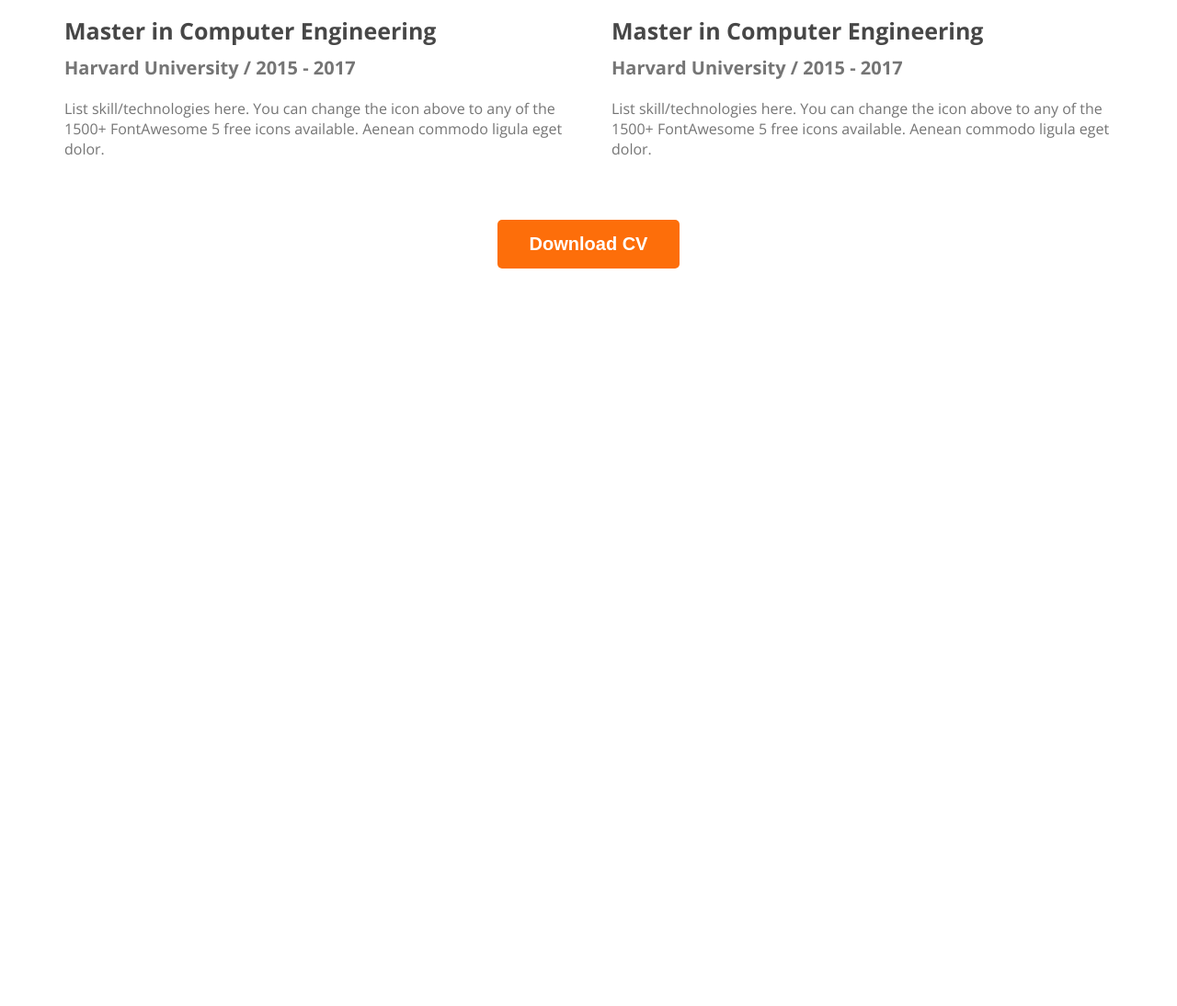
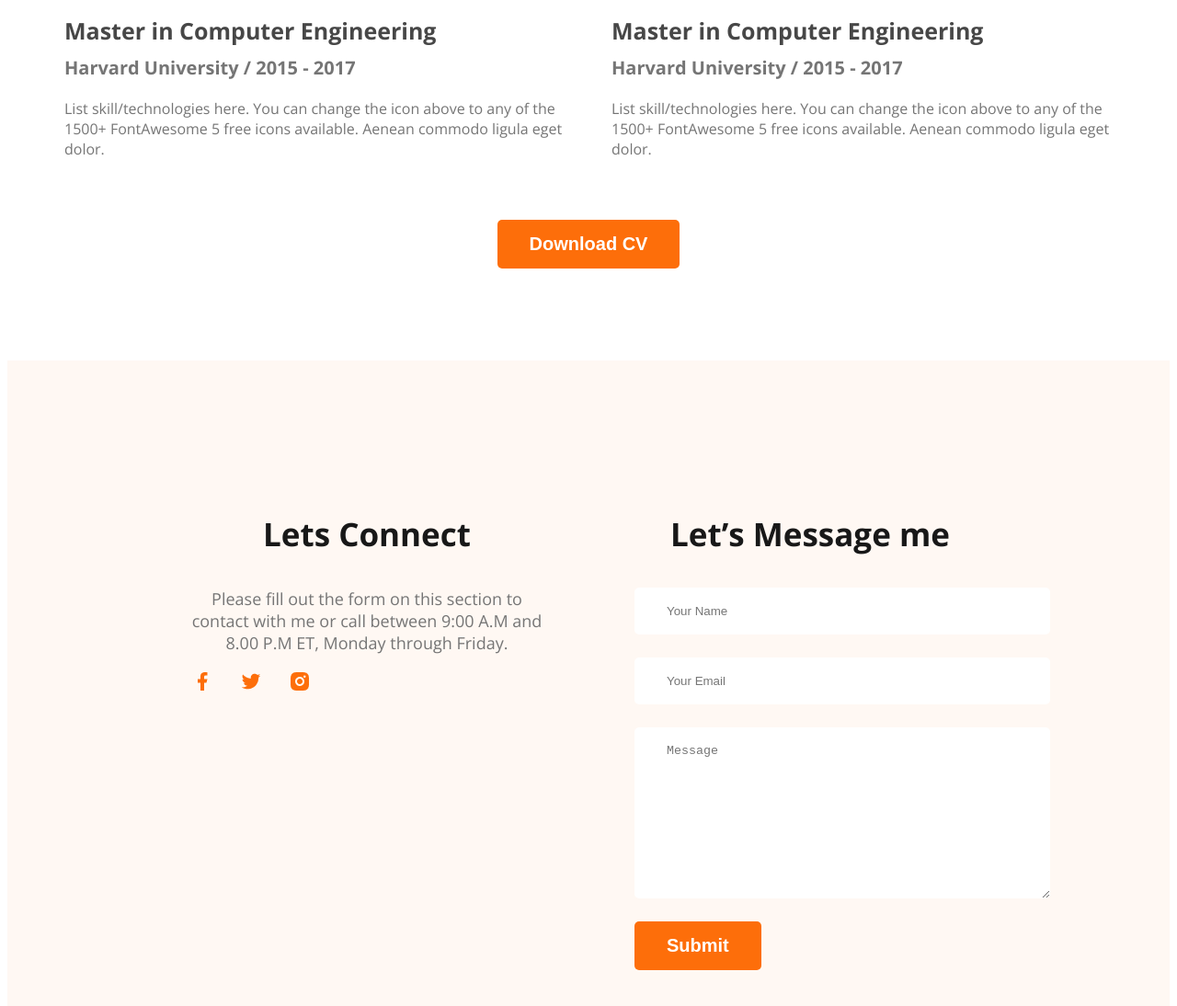
Before and after one commit to naima-tushin/portfolio-website, a plain HTML site: page index.html in a window 1280 px wide. Shown: the part 2795-3889 px from the top of the page at 92% size. Before the commit the page ends 3095 px from the top, so only its background shows below. Drawn offline with nearby package versions, Linux system fonts and the light colour scheme.

Commit message:
finished

```diff
--- a/css/style.css
+++ b/css/style.css
@@ -203,7 +203,35 @@ main {
     font-size: 16px;
     font-weight: 400;
 }
-.download_CV{
+
+.download_CV {
     text-align: center;
     margin-top: 50px;
 }
+
+/* footer section start */
+footer {
+    display: flex;
+    gap: 100px;
+    background: #FFF8F3;
+    margin-top: 100px;
+    padding: 130px 200px;
+}
+
+.footer_column {
+    width: 50%;
+}
+.social_links a{
+    margin-right: 25px;
+}
+.contact input[type="text"], input[type="email"],
+textarea {
+    display: block;
+    margin-bottom: 25px;
+    padding: 18px 35px;
+    color: #757575;
+    border-radius: 5px;
+    background: #FFF;
+    border: none;
+    width: 100%;
+}
--- a/index.html
+++ b/index.html
@@ -142,8 +142,26 @@
         </div>
     </section>
     </main>
+    <!-- footer section start -->
     <footer>
-
+        <div class="footer_column">
+            <h3 class="about_title">Lets Connect</h3>
+            <p class="about_para">Please fill out the form on this section to contact with me or call between 9:00 A.M and 8.00 P.M ET, Monday through Friday.</p>
+            <div class="social_links">
+                <a href=""><img src="images/icons/facebook.png" alt="Facebook"></a>
+                <a href=""><img src="images/icons/twitter.png" alt="Twitter"></a>
+                <a href=""><img src="images/icons/insta.png" alt="Insta"></a>
+            </div>
+        </div>
+        <div class="footer_column">
+            <h3 class="about_title">Let’s Message me</h3>
+            <form class="contact" action="">
+                <input type="text" placeholder="Your Name">
+                <input type="email" placeholder="Your Email">
+                <textarea name="" placeholder="Message" id="" cols="30" rows="10"></textarea>
+                <input class="btn_primary" type="submit" value="Submit">
+            </form>
+        </div>
     </footer>
 </body>
 
```
